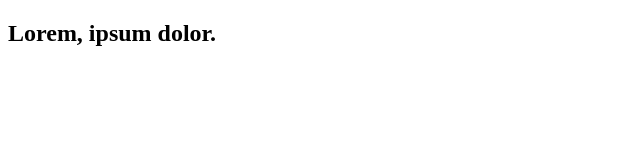
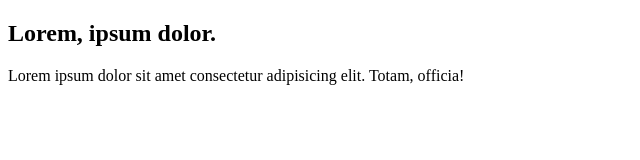
Before and after one commit to vhdnet/git-tutorial, a plain HTML site: page index.html in a window 1280 px wide. Shown: the whole page, without its empty margins (0-640 px from the left). Drawn offline with Linux system fonts and the light colour scheme.

Commit message:
p tag added to html page

```diff
--- a/index.html
+++ b/index.html
@@ -9,6 +9,8 @@
 
 <body>
     <h2>Lorem, ipsum dolor.</h2>
+
+    <p>Lorem ipsum dolor sit amet consectetur adipisicing elit. Totam, officia!</p>
 </body>
 
 </html>
```
